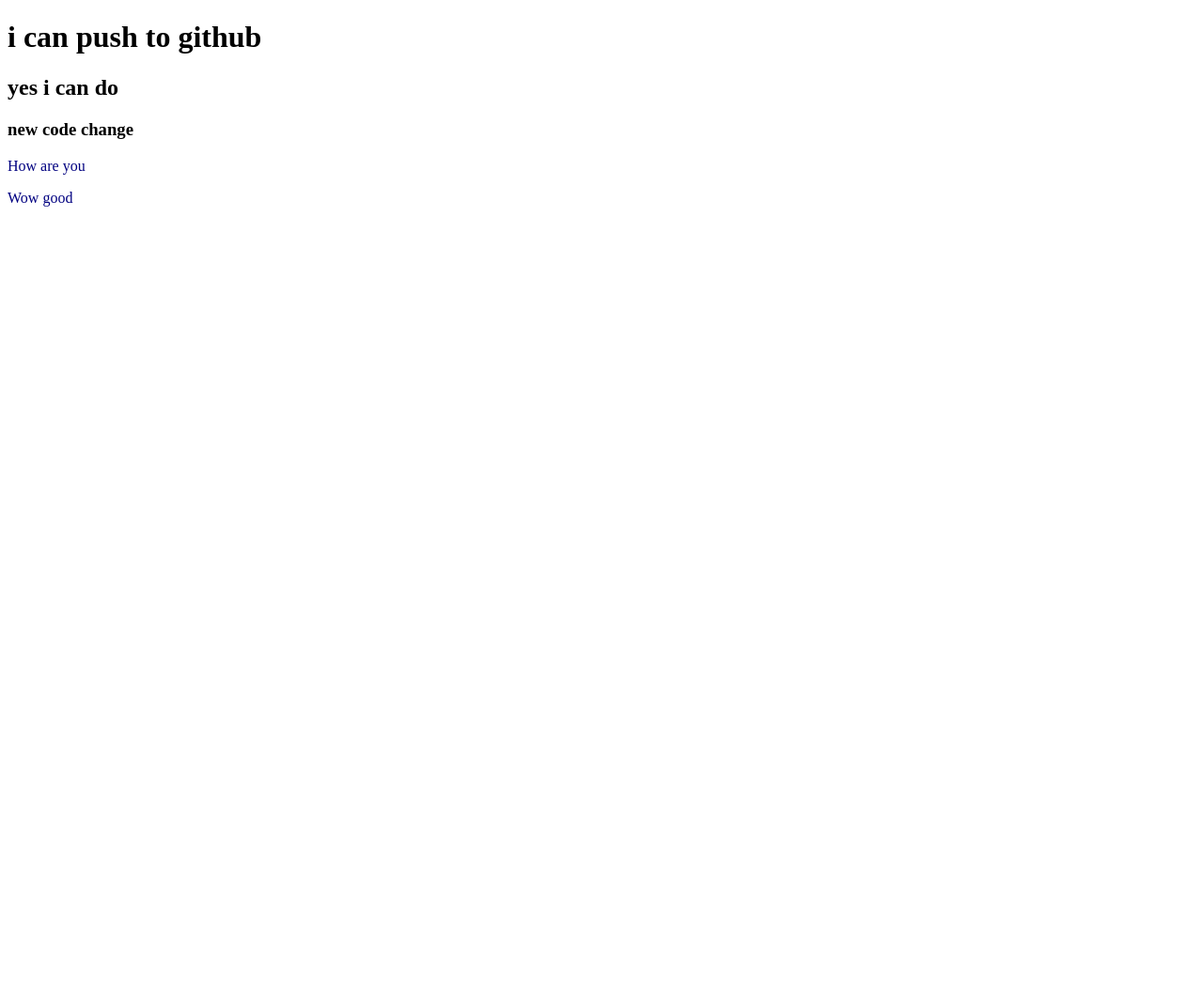
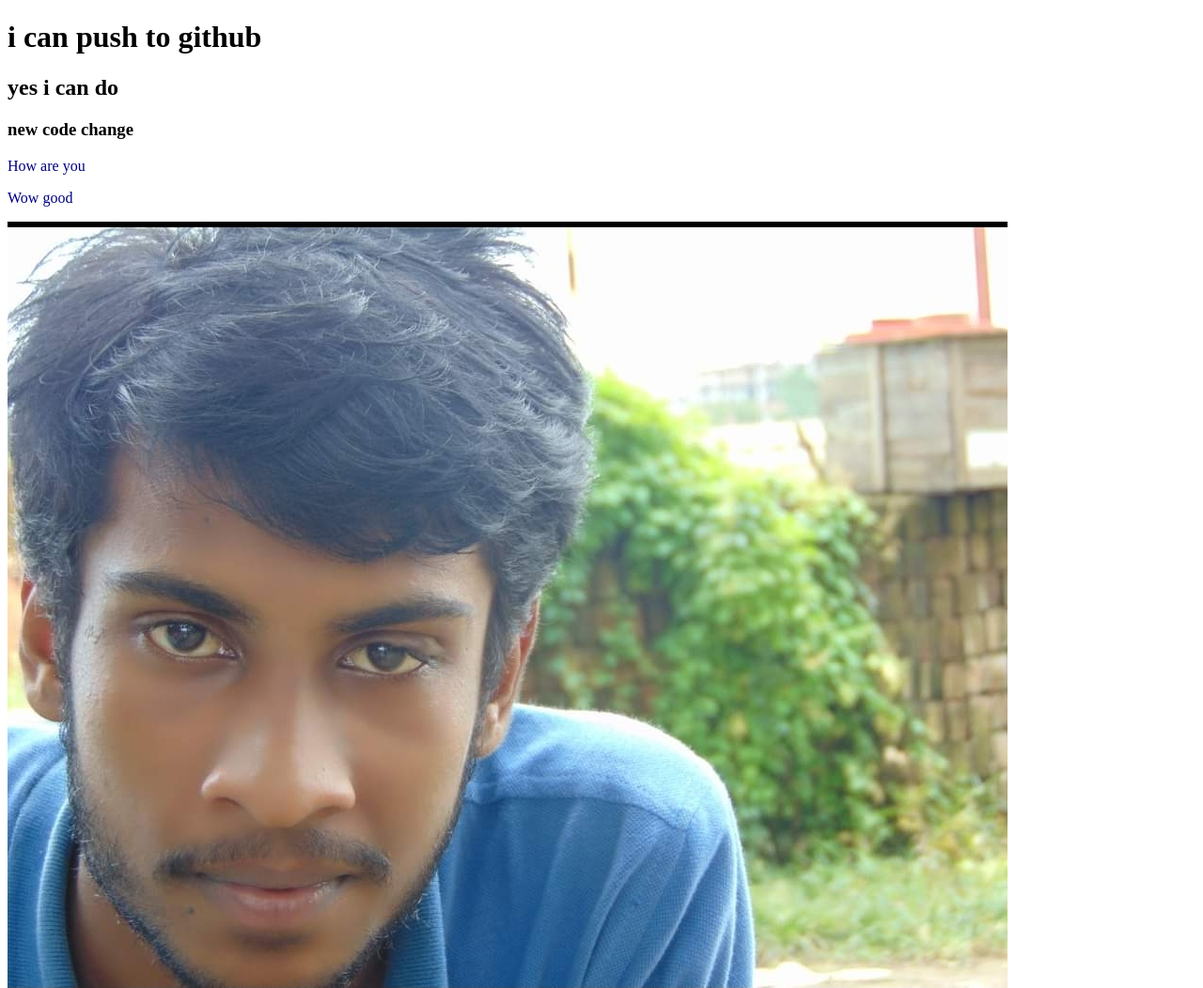
Before and after one commit to Md-Rafayet-Ullah/my-second-repo, a plain HTML site: page index.html in a window 1280 px wide. Shown: the top 1052 px of the page at 94% size. Before the commit the page ends 800 px from the top, so only its background shows below. Drawn offline with Linux system fonts and the light colour scheme.

Commit message:
image Add

```diff
--- a/index.html
+++ b/index.html
@@ -13,5 +13,6 @@
     <h3>new code change</h3>
     <p>How are you</p>
     <p>Wow good</p>
+    <img src="IMG_20210805_160005.jpg" alt="">
 </body>
 </html>
```
Also changed, not shown: IMG_20210805_160005.jpg (added), Protap Pic .jpg (added), i-love-you-banner-01.jpg (added), images (1).jpeg (added), images.jfif (added).
